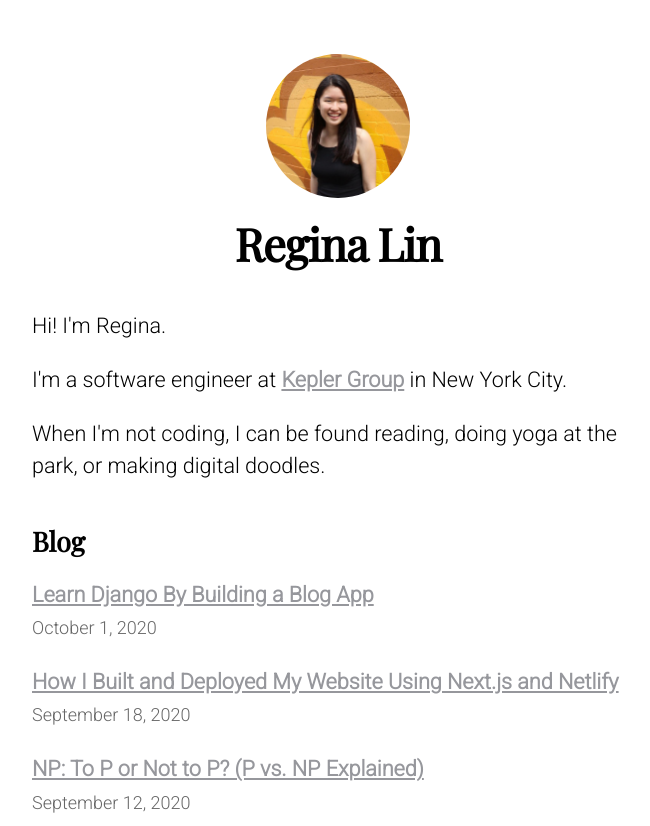
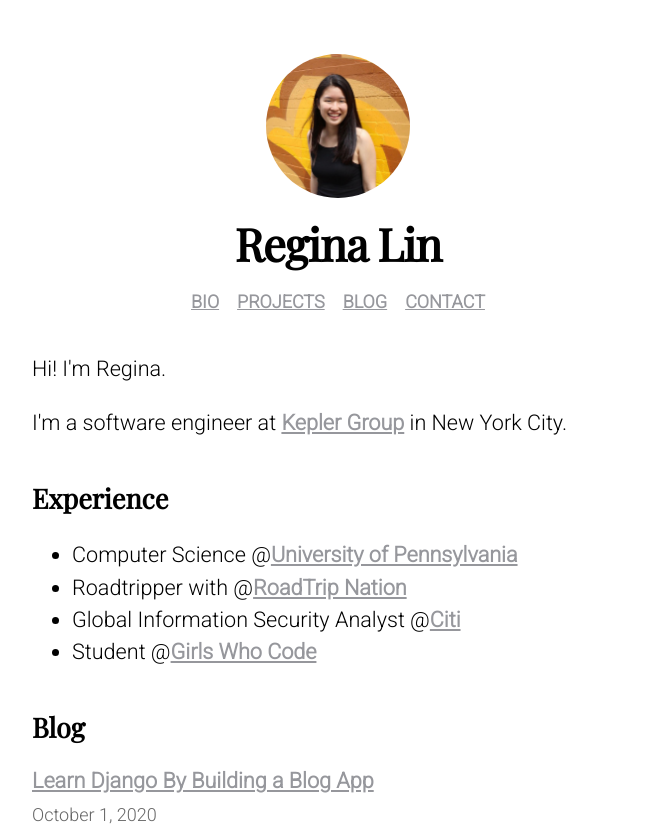
Before and after one commit to reginalin/website, a Next.js app: page / in a window 1280 px wide. Shown: the top 826 px of the page, without its empty margins (302-952 px from the left). Built offline with nearby package versions, Linux system fonts and the light colour scheme.

Commit message:
Add experiences

```diff
--- a/components/layout.module.css
+++ b/components/layout.module.css
@@ -26,9 +26,19 @@
 }
 
 .socialIcons {
+  margin-top: 3rem;
   text-align: center;
 }
 
 .socialIcons > * {
-  margin: 1rem;
+  margin: 1em;
 }
+
+.pageLinks {
+  text-align: center;
+  margin-bottom: 2rem;
+}
+
+.pageLinks > * {
+  margin: .5em;
+}
--- a/components/layout.tsx
+++ b/components/layout.tsx
@@ -59,6 +59,20 @@ export default function Layout({ children, home }: Props) {
           </>
         )}
       </header>
+      <div className={styles.pageLinks}>
+        <Link href="/projects">
+          <a>BIO</a>
+        </Link>
+        <Link href="/projects">
+          <a>PROJECTS</a>
+        </Link>
+        <Link href="/projects">
+          <a>BLOG</a>
+        </Link>
+        <Link href="/contact">
+          <a>CONTACT</a>
+        </Link>
+      </div>
       <main>{children}</main>
       <div className={styles.socialIcons}>
         <a href="https://github.com/reginalin/">
--- a/pages/index.tsx
+++ b/pages/index.tsx
@@ -28,10 +28,28 @@ export default function Home({ allPostsData }: Props) {
           <a href="https://www.keplergrp.com/">Kepler Group</a> in New York
           City.
         </p>
-        <p>
-          When I'm not coding, I can be found reading, doing yoga at the park,
-          or making digital doodles.
-        </p>
+        <section className={`${utilStyles.headingMd} ${utilStyles.padding1px}`}>
+          <h2 className={utilStyles.headingLg}>Experience</h2>
+          <ul>
+            <li>
+              Computer Science @
+              <a href="https://www.upenn.edu/">University of Pennsylvania</a>
+            </li>
+            <li>
+              Roadtripper with @
+              <a href="https://roadtripnation.com/roadtrip/women-in-stem">
+                RoadTrip Nation
+              </a>
+            </li>
+            <li>
+              Global Information Security Analyst @
+              <a href="https://www.citigroup.com/citi/">Citi</a>
+            </li>
+            <li>
+              Student @<a href="https://girlswhocode.com/">Girls Who Code</a>
+            </li>
+          </ul>
+        </section>
       </section>
       <section className={`${utilStyles.headingMd} ${utilStyles.padding1px}`}>
         <h2 className={utilStyles.headingLg}>Blog</h2>
```
Also changed, not shown: pages/contact.tsx (added, +14 -0 lines), pages/projects.tsx (added, +14 -0 lines), components/socialLinks.tsx (added).
